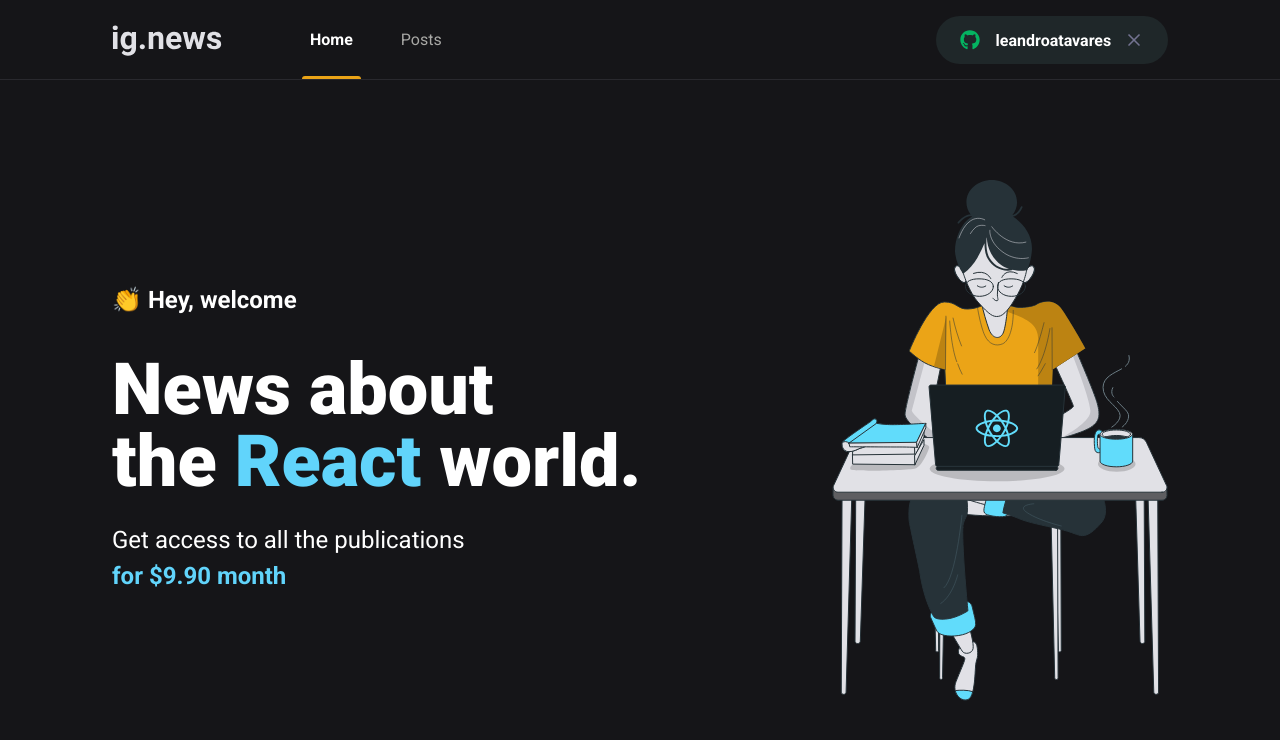
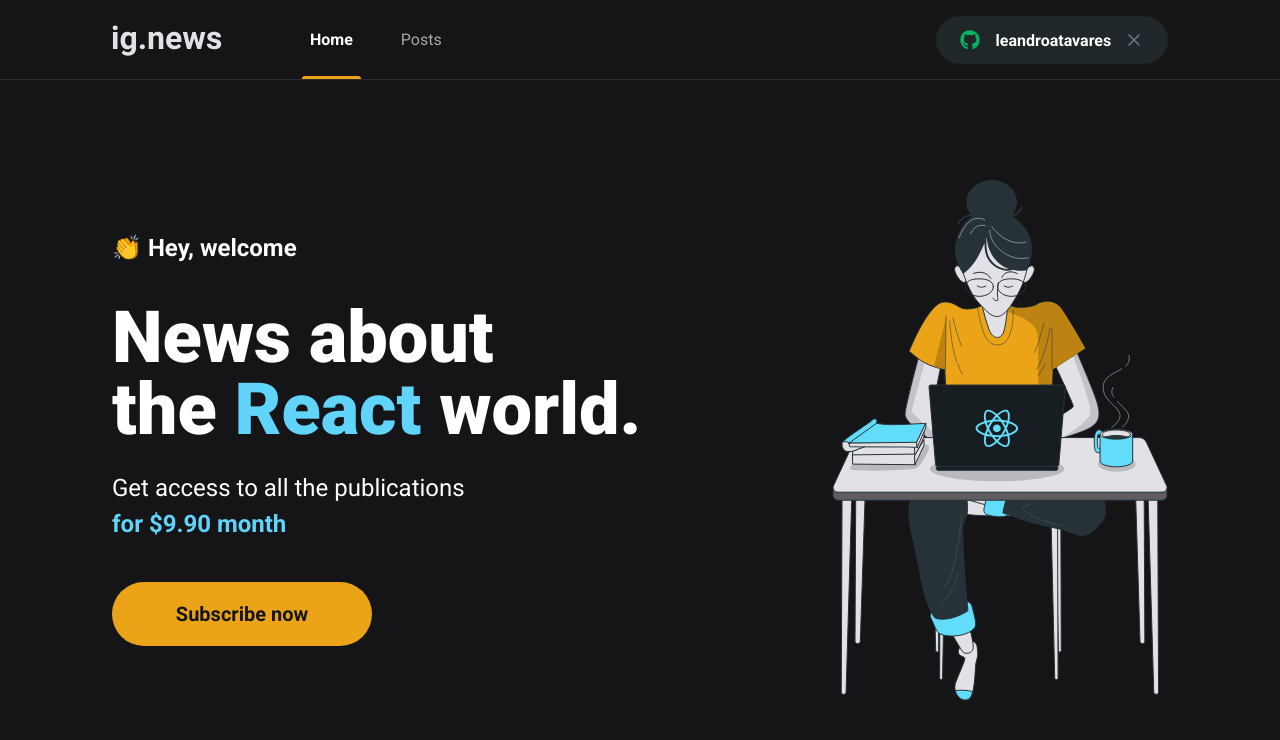
Before and after one commit to leandroatavares/ignite-ignews, a Next.js app: page / in a window 1280 px wide. Shown: the top 740 px of the page. Built offline with nearby package versions, Linux system fonts and the light colour scheme.

Commit message:
cria estilo do  subscribeButton

```diff
--- /dev/null
+++ b/src/components/SubscribeButton/index.tsx
@@ -0,0 +1,12 @@
+import styles from './styles.module.scss'
+
+export function SubscribeButton() {
+  return (
+    <button
+      type="button"
+      className={styles.subscribeButton}
+    >
+      Subscribe now
+    </button>
+  )
+}
--- /dev/null
+++ b/src/components/SubscribeButton/styles.module.scss
@@ -0,0 +1,21 @@
+.subscribeButton {
+  height: 4rem;
+  width: 260px;
+  border: 0;
+  border-radius: 2rem;
+  background-color: var(--yellow-500);
+  color: var(--gray-900);
+  font-size: 1.25rem;
+  font-weight: bold;
+
+  display: flex;
+  align-items: center;
+  justify-content: center;
+
+  transition: filter .2s;
+
+  &:hover {
+    filter: brightness(.8);
+  }
+
+}
--- a/src/pages/home.module.scss
+++ b/src/pages/home.module.scss
@@ -39,5 +39,9 @@
     }
   }
 
+  button {
+    margin-top: 2.5rem;
+  }
+
 
 }
--- a/src/pages/index.tsx
+++ b/src/pages/index.tsx
@@ -1,4 +1,5 @@
 import Head from 'next/head'
+import { SubscribeButton } from '../components/SubscribeButton'
 
 import styles from './home.module.scss'
 
@@ -19,6 +20,7 @@
             Get access to all the publications <br />
             <span>for $9.90 month</span>
           </p>
+          <SubscribeButton />
         </section>
 
         <img src="/images/avatar.svg" alt="girl coding" />
```
